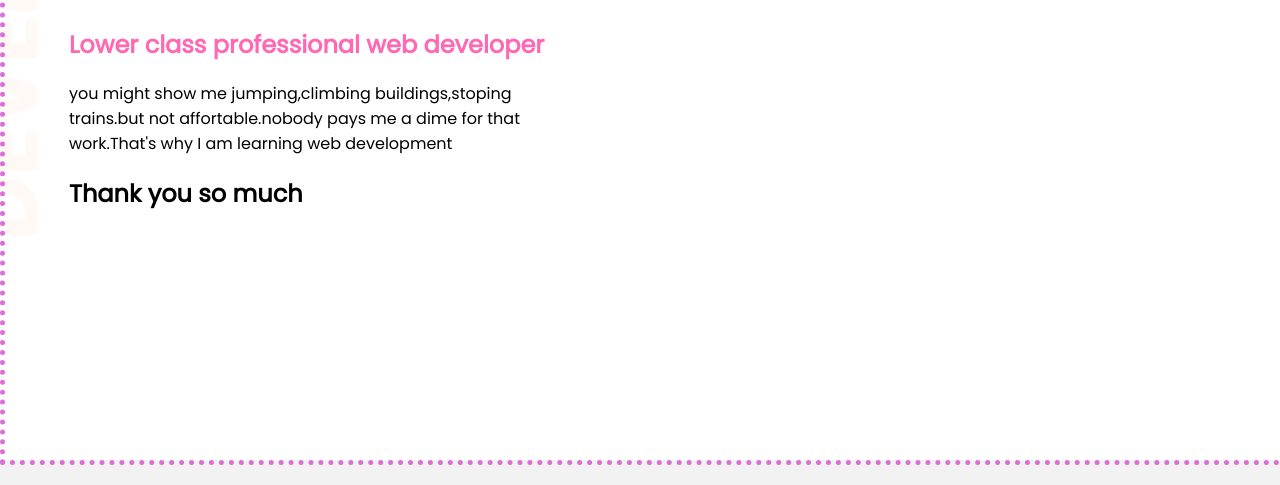
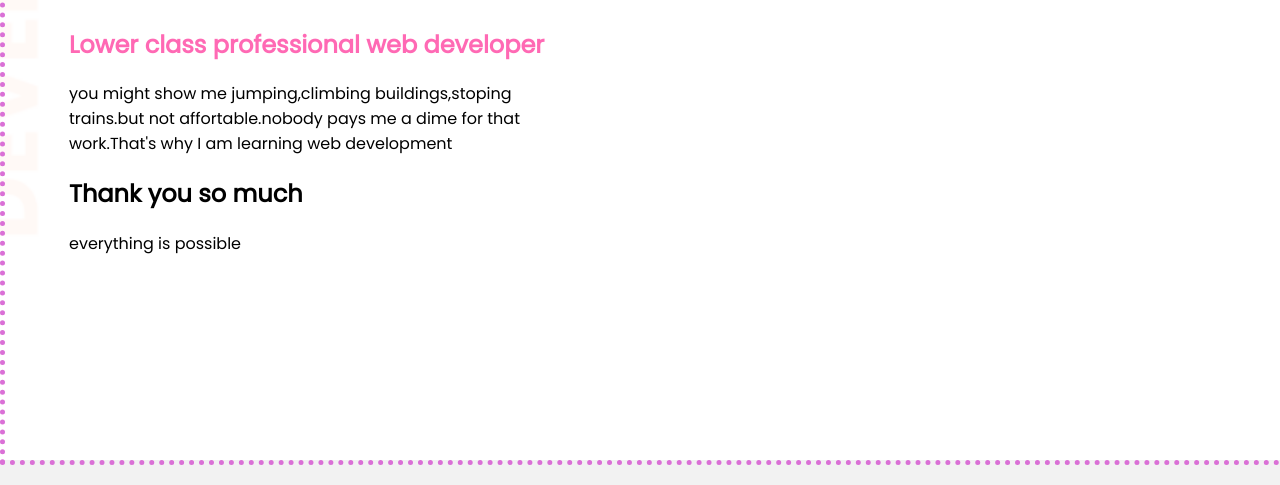
Before and after one commit to peasmeabujar-boop/web_portfolio, a plain HTML site: page index.html in a window 1280 px wide. Shown: the part 345-830 px from the top of the page. Drawn offline with Linux system fonts and the light colour scheme.

Commit message:
index html updated

```diff
--- a/index.html
+++ b/index.html
@@ -15,6 +15,7 @@
         <h2><span class="name_highlight">Lower class professional web developer</span></h2>
         <p>you might show me jumping,climbing buildings,stoping trains.but not affortable.nobody pays me a dime for that work.That's why I am learning web development</p>
         <h2>Thank you so much</h2>
+        <p>everything is possible</p>
     </div>
     <div class="half_width">
         <img src="f:\TeraBoxDownload\image 3.png" alt=" ">
```
